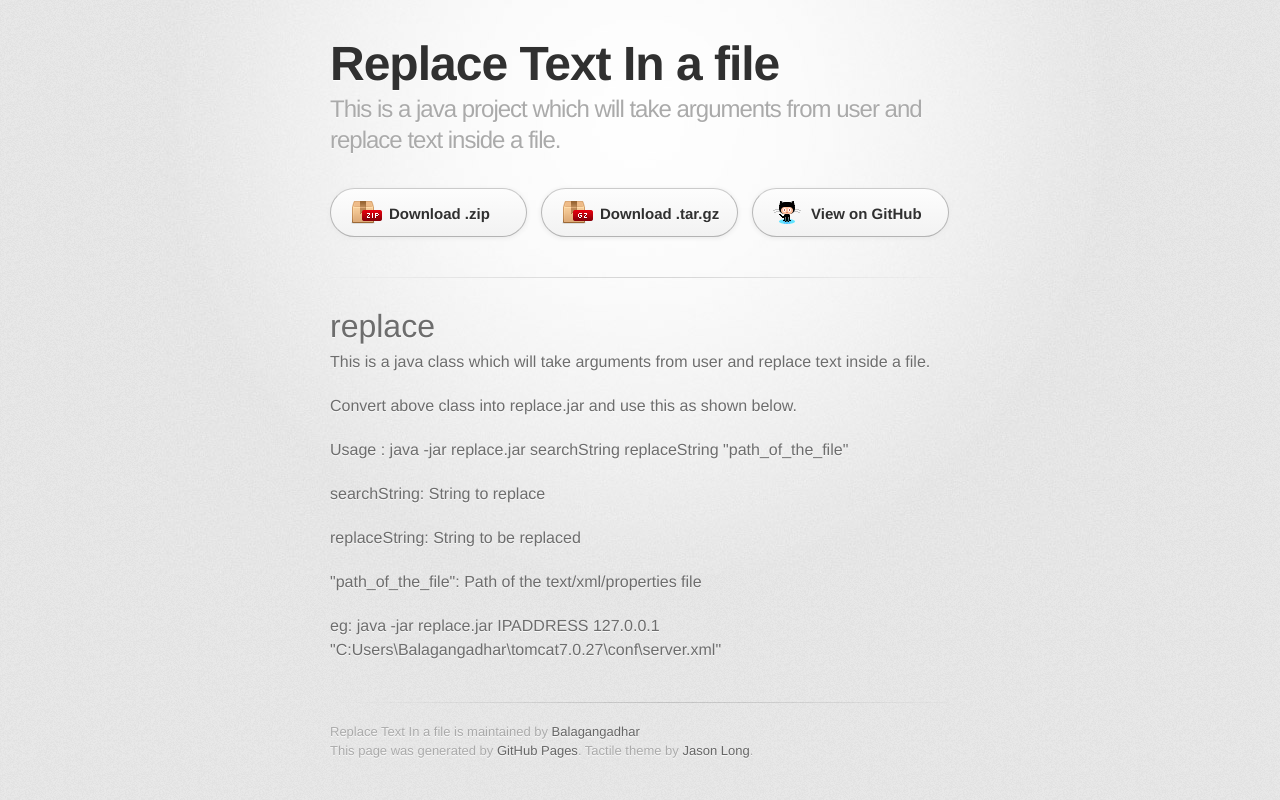
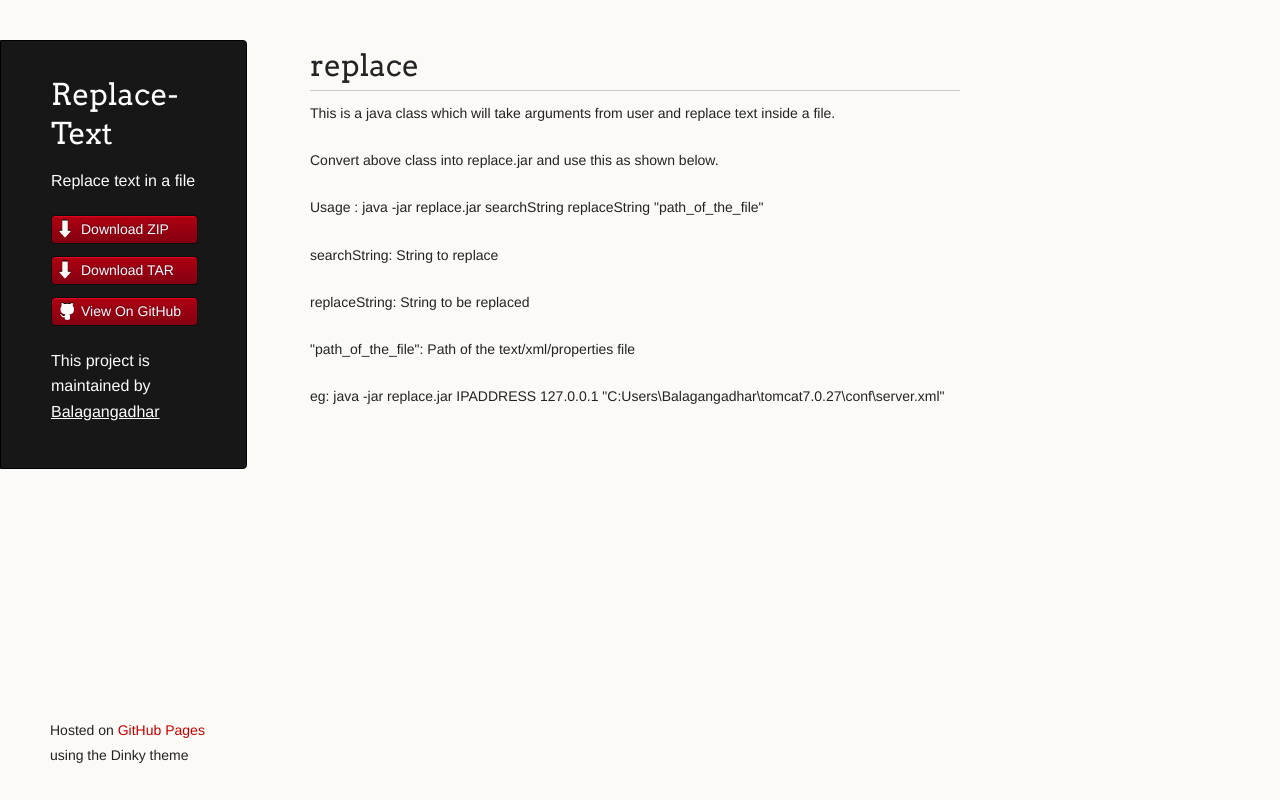
Before and after one commit to Balagangadhar/Java-Misc, a plain HTML site: page index.html in a window 1280 px wide. Drawn offline with Linux system fonts and the light colour scheme; a web font is replaced by a local one.

Commit message:
Create gh-pages branch via GitHub

```diff
--- a/index.html
+++ b/index.html
@@ -1,37 +1,36 @@
-<!DOCTYPE html>
+<!doctype html>
 <html>
   <head>
-    <meta charset='utf-8'>
+    <meta charset="utf-8">
     <meta http-equiv="X-UA-Compatible" content="chrome=1">
-    <link href='https://fonts.googleapis.com/css?family=Chivo:900' rel='stylesheet' type='text/css'>
-    <link rel="stylesheet" type="text/css" href="stylesheets/stylesheet.css" media="screen" />
-    <link rel="stylesheet" type="text/css" href="stylesheets/pygment_trac.css" media="screen" />
-    <link rel="stylesheet" type="text/css" href="stylesheets/print.css" media="print" />
+    <title>Replace-Text by Balagangadhar</title>
+
+    <link rel="stylesheet" href="stylesheets/styles.css">
+    <link rel="stylesheet" href="stylesheets/pygment_trac.css">
+    <script src="javascripts/scale.fix.js"></script>
+    <meta name="viewport" content="width=device-width, initial-scale=1, user-scalable=no">
     <!--[if lt IE 9]>
     <script src="//html5shiv.googlecode.com/svn/trunk/html5.js"></script>
     <![endif]-->
-    <title>Replace Text In a file by Balagangadhar</title>
   </head>
+  <body>
+    <div class="wrapper">
+      <header>
+        <h1 class="header">Replace-Text</h1>
+        <p class="header">Replace text in a file</p>
 
-  <body>
-    <div id="container">
-      <div class="inner">
+        <ul>
+          <li class="download"><a class="buttons" href="https://github.com/Balagangadhar/Replace-Text/zipball/master">Download ZIP</a></li>
+          <li class="download"><a class="buttons" href="https://github.com/Balagangadhar/Replace-Text/tarball/master">Download TAR</a></li>
+          <li><a class="buttons github" href="https://github.com/Balagangadhar/Replace-Text">View On GitHub</a></li>
+        </ul>
 
-        <header>
-          <h1>Replace Text In a file</h1>
-          <h2>This is a java project which will take arguments from user and replace text inside a file. </h2>
-        </header>
+        <p class="header">This project is maintained by <a class="header name" href="https://github.com/Balagangadhar">Balagangadhar</a></p>
 
-        <section id="downloads" class="clearfix">
-          <a href="https://github.com/Balagangadhar/Replace-Text/zipball/master" id="download-zip" class="button"><span>Download .zip</span></a>
-          <a href="https://github.com/Balagangadhar/Replace-Text/tarball/master" id="download-tar-gz" class="button"><span>Download .tar.gz</span></a>
-          <a href="https://github.com/Balagangadhar/Replace-Text" id="view-on-github" class="button"><span>View on GitHub</span></a>
-        </section>
 
-        <hr>
-
-        <section id="main_content">
-          <h1>replace</h1>
+      </header>
+      <section>
+        <h1>replace</h1>
 
 <p>This is a java class which will take arguments from user and replace text inside a file. </p>
 
@@ -48,15 +47,12 @@ java -jar replace.jar searchString replaceString "path_of_the_file"</p>
 
 <p>eg:
 java -jar replace.jar IPADDRESS 127.0.0.1 "C:Users\Balagangadhar\tomcat7.0.27\conf\server.xml"</p>
-        </section>
+      </section>
+      <footer>
+        <p><small>Hosted on <a href="https://pages.github.com">GitHub Pages</a> using the Dinky theme</small></p>
+      </footer>
+    </div>
+    <!--[if !IE]><script>fixScale(document);</script><![endif]-->
 
-        <footer>
-          Replace Text In a file is maintained by <a href="https://github.com/Balagangadhar">Balagangadhar</a><br>
-          This page was generated by <a href="http://pages.github.com">GitHub Pages</a>. Tactile theme by <a href="http://twitter.com/jasonlong">Jason Long</a>.
-        </footer>
-
-
-      </div>
-    </div>
   </body>
 </html>
--- a/params.json
+++ b/params.json
@@ -1 +1 @@
-{"name":"Replace Text In a file","tagline":"This is a java project which will take arguments from user and replace text inside a file. ","body":"replace\r\n=======\r\n\r\nThis is a java class which will take arguments from user and replace text inside a file. \r\n\r\nConvert above class into replace.jar and use this as shown below. \r\n\r\nUsage : \r\njava -jar replace.jar searchString replaceString \"path_of_the_file\"\r\n\r\nsearchString: String to replace\r\n\r\nreplaceString: String to be replaced\r\n\r\n\"path_of_the_file\": Path of the text/xml/properties file \r\n\r\n\r\neg: \r\njava -jar replace.jar IPADDRESS 127.0.0.1 \"C:Users\\Balagangadhar\\tomcat7.0.27\\conf\\server.xml\"\r\n\r\n\r\n","google":"","note":"Don't delete this file! It's used internally to help with page regeneration."}
+{"name":"Replace-Text","tagline":"Replace text in a file","body":"replace\r\n=======\r\n\r\nThis is a java class which will take arguments from user and replace text inside a file. \r\n\r\nConvert above class into replace.jar and use this as shown below. \r\n\r\nUsage : \r\njava -jar replace.jar searchString replaceString \"path_of_the_file\"\r\n\r\nsearchString: String to replace\r\n\r\nreplaceString: String to be replaced\r\n\r\n\"path_of_the_file\": Path of the text/xml/properties file \r\n\r\n\r\neg: \r\njava -jar replace.jar IPADDRESS 127.0.0.1 \"C:Users\\Balagangadhar\\tomcat7.0.27\\conf\\server.xml\"\r\n\r\n\r\n","google":"","note":"Don't delete this file! It's used internally to help with page regeneration."}
```
